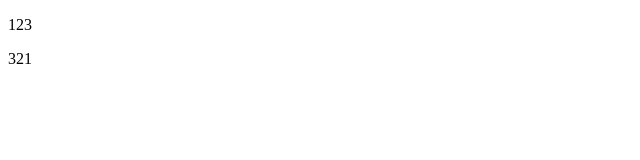
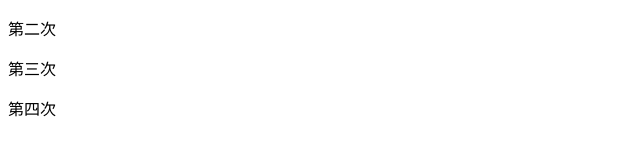
Before and after one commit to BfHades/git-demo, a plain HTML site: page index.html in a window 1280 px wide. Shown: the whole page, without its empty margins (0-640 px from the left). Drawn offline with Linux system fonts and the light colour scheme.

Commit message:
A第四次提交

```diff
--- a/index.html
+++ b/index.html
@@ -7,7 +7,8 @@
     <title>Document</title>
 </head>
 <body>
-    <p>123</p>
-    <p>321</p>
+    <p>第二次</p>
+    <p>第三次</p>
+    <p>第四次</p>
 </body>
 </html>
```
